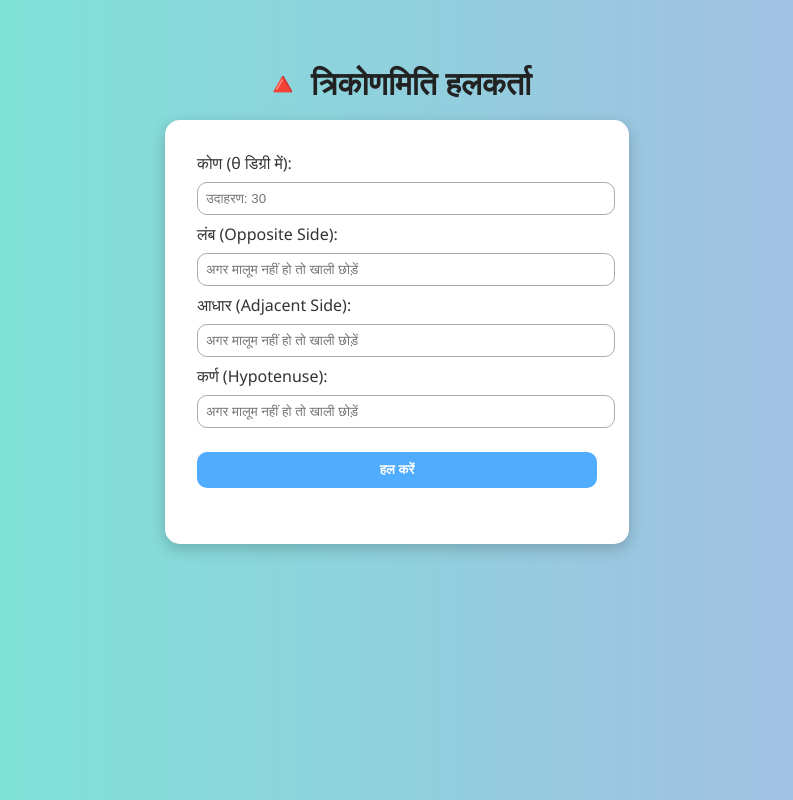
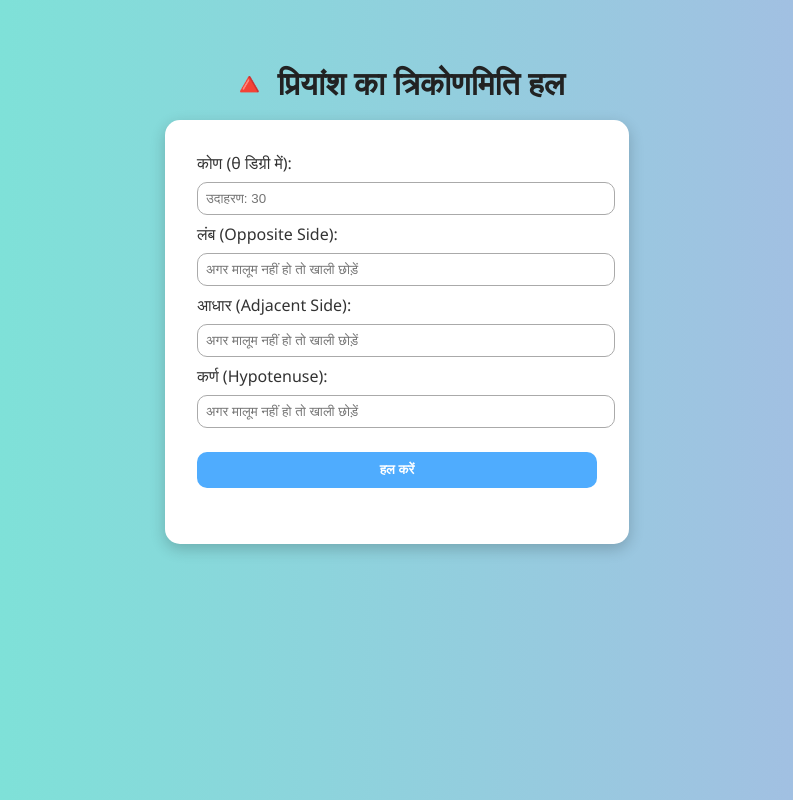
Before and after one commit to rekhachouhan1382-hue/tiknometrysolver, a plain HTML site: page index.html in a window 1280 px wide. Shown: the whole page, without its empty margins (243-1036 px from the left). Drawn offline with Linux system fonts and the light colour scheme.

Commit message:
Update index.html

```diff
--- a/index.html
+++ b/index.html
@@ -66,7 +66,7 @@
   </style>
 </head>
 <body>
-  <h1>🔺 त्रिकोणमिति हलकर्ता</h1>
+  <h1>🔺 प्रियांश का त्रिकोणमिति हल</h1>
   <div class="container">
     <label>कोण (θ डिग्री में):</label>
     <input type="number" id="angle" placeholder="उदाहरण: 30">
@@ -137,4 +137,5 @@
     }
   </script>
 </body>
+
 </html>
```
